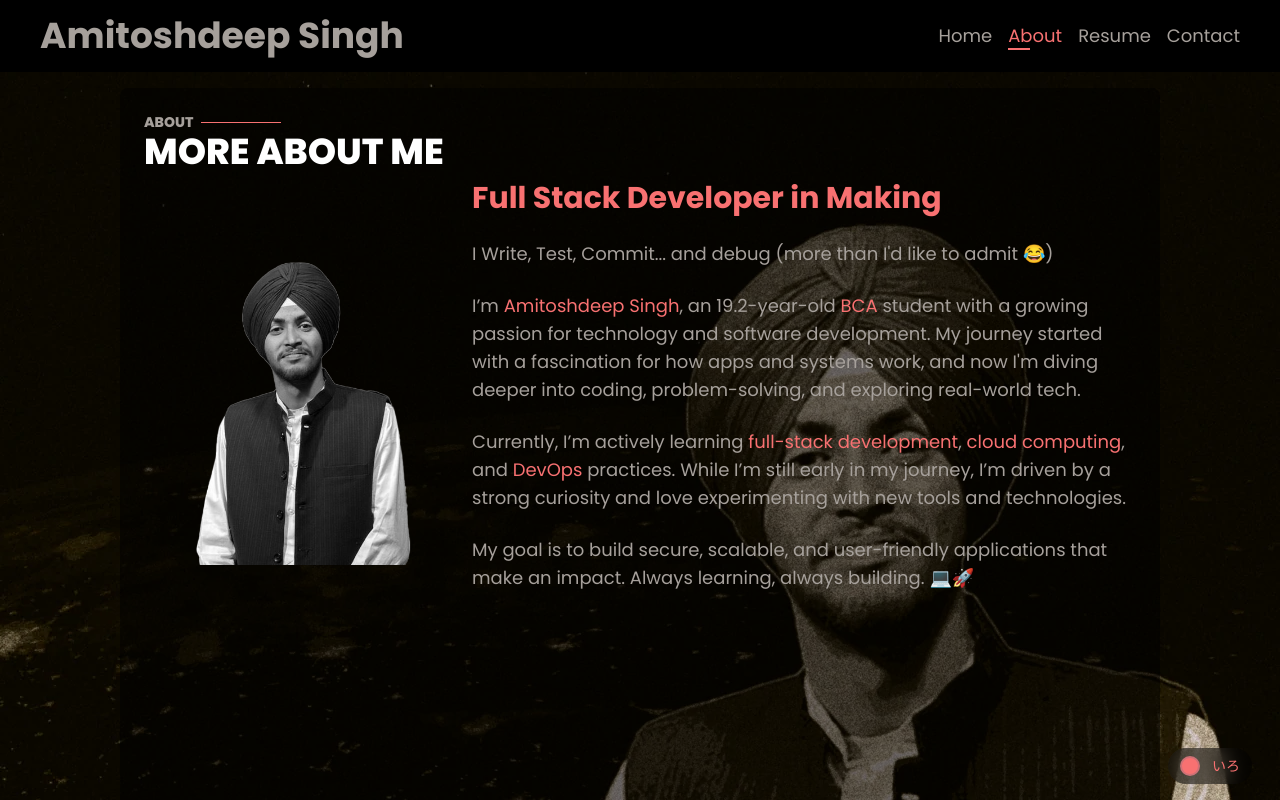
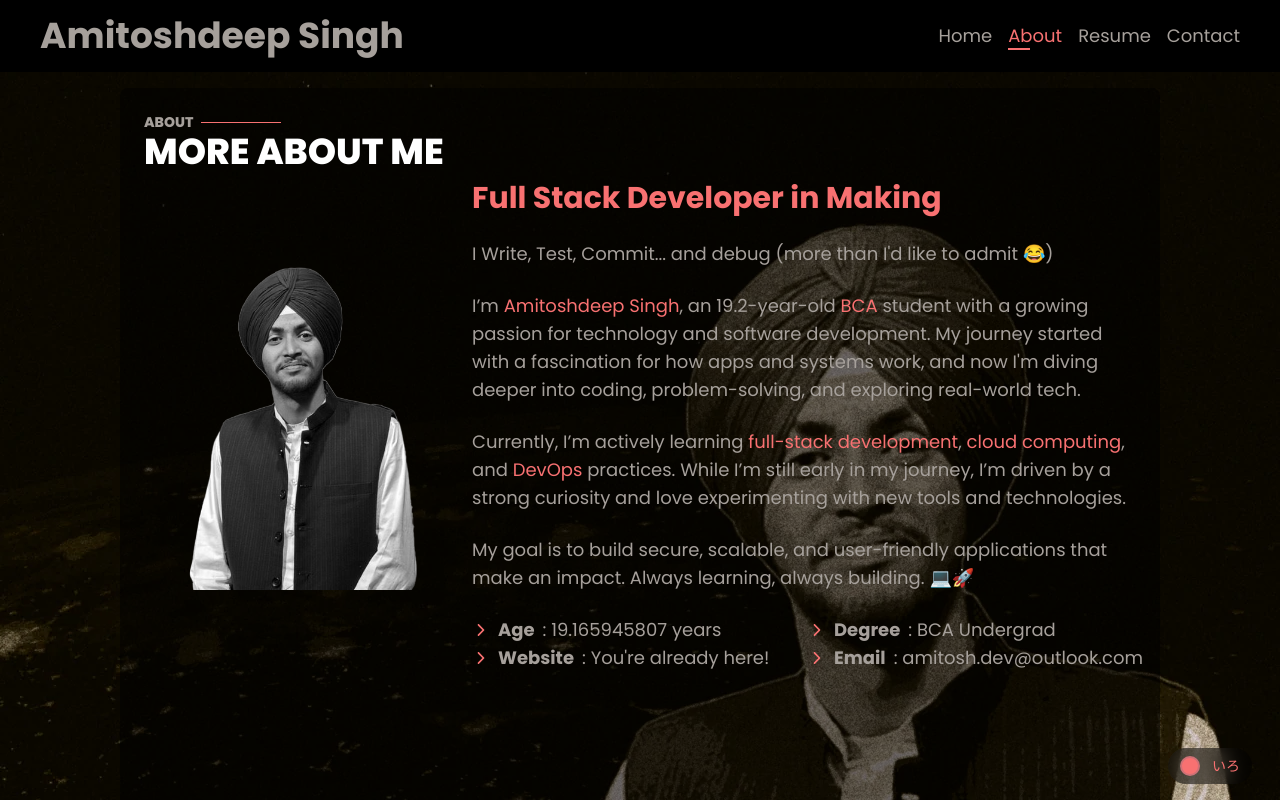
Before and after one commit to Amitoshdeep/Dev-folio, a React (Vite) app: page /About in a window 1280 px wide. Built offline with nearby package versions, Linux system fonts and the light colour scheme.

Commit message:
ul under about :3

```diff
--- a/src/index.css
+++ b/src/index.css
@@ -13,10 +13,12 @@
 /* Example usage */
 .accent {
   color: var(--accent-color);
+  transition: all 600ms;
 }
 
 .accent-bg {
   background-color: var(--accent-color);
+  transition: all 600ms;
   /* color: white; */
 }
 
--- a/src/pages/About.jsx
+++ b/src/pages/About.jsx
@@ -4,9 +4,13 @@ import { motion } from 'framer-motion';
 // Importing Components
 import Heading from '../components/Heading';
 
+// Importing Icons
+import { IoIosArrowForward } from "react-icons/io";
+
 function About() {
   const [age, setAge] = useState({});
 
+  // DOB Calc
   useEffect(()=>{
     const birthDate = new Date("2006-08-18T00:00:00"); // Replace with your DOB
 
@@ -30,6 +34,14 @@ function About() {
     return () => clearInterval(interval);
 
   },[]);
+
+  const ulData =[
+    {title: "Age",data: age.nineDecimal },
+    {title: "Degree",data: "BCA Undergrad" },
+    {title: "Website",data: "You're already here!"},
+    {title: "Email", data: "amitosh.dev@outlook.com"}
+  ];
+
 
   return (
     <motion.div
@@ -68,8 +80,20 @@ function About() {
             <p>Currently, I’m actively learning <span class="accent">full-stack development</span>, <span class="accent">cloud computing</span>, and <span class="accent">DevOps</span> practices. While I’m still early in my journey, I’m driven by a strong curiosity and love experimenting with new tools and technologies.</p>
             <p>My goal is to build secure, scalable, and user-friendly applications that make an impact. Always learning, always building. 💻🚀</p>
 
+            {/* Ul List */}
+            <ul className='flex w-full flex-wrap'>
+              {
+                ulData.map( (list , index ) => (
+                  <li className='flex gap-2 w-1/2 items-center'>
+                    <IoIosArrowForward className='accent'/>
+                    <span className='font-bold'>
+                      {list.title}</span>: {list.data} { list.title === 'Age' ? `years`: ``}
+                  </li>
+                ) )
+              }
+            </ul>
+
           </div>
-
 
         </div>
 
```
